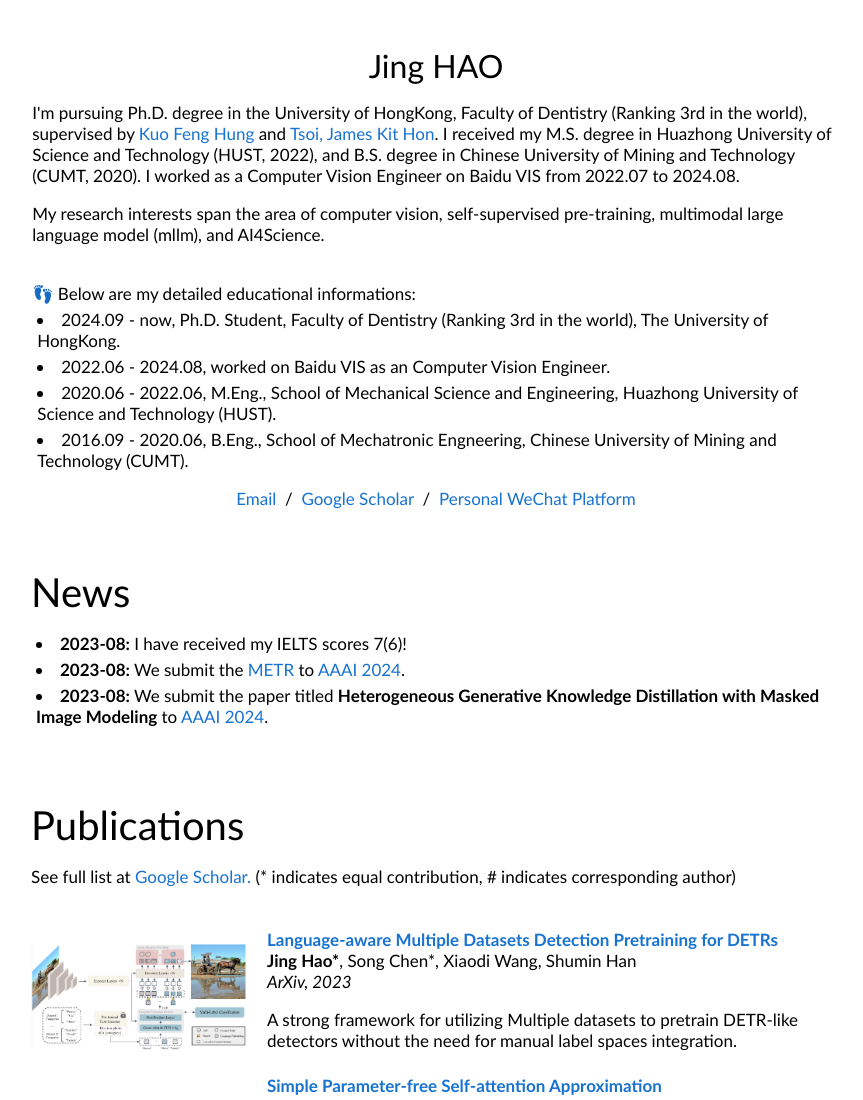
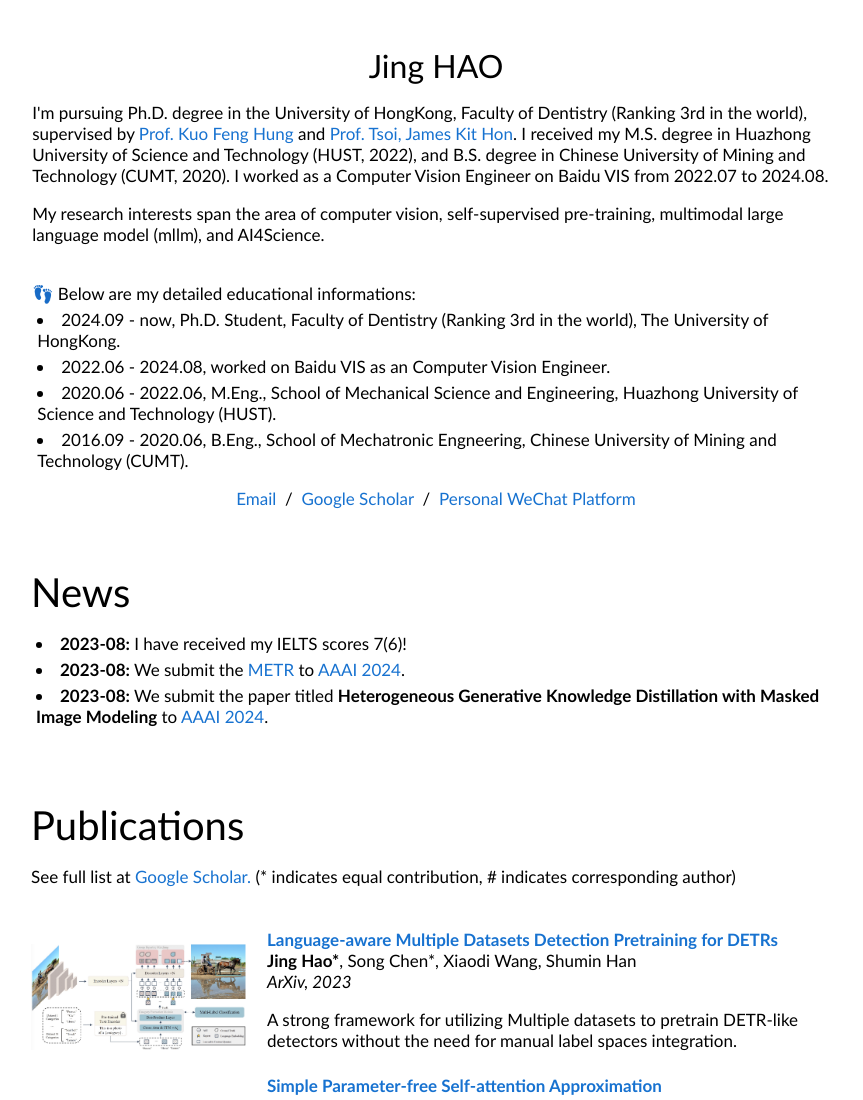
Before and after one commit to isbrycee/isbrycee.github.io, a plain HTML site: page index.html in a window 1280 px wide. Shown: the top 1100 px of the page, without its empty margins (204-1067 px from the left). Drawn offline with Linux system fonts and the light colour scheme.

Commit message:
Update index.html

```diff
--- a/index.html
+++ b/index.html
@@ -31,7 +31,7 @@
                 <name>Jing HAO</name>
               </p>
               <p>
-	      I'm pursuing Ph.D. degree in the University of HongKong, Faculty of Dentistry (Ranking 3rd in the world), supervised by <a href="https://scholar.google.com/citations?user=17V5x14AAAAJ&hl=zh-CN">Kuo Feng Hung</a> and <a href="https://scholar.google.com/citations?user=mXzEprAAAAAJ">Tsoi, James Kit Hon</a>. I received my M.S. degree in Huazhong University of Science and Technology (HUST, 2022), and B.S. degree in Chinese University of Mining and Technology (CUMT, 2020). I worked as a Computer Vision Engineer on Baidu VIS from 2022.07 to 2024.08.
+	      I'm pursuing Ph.D. degree in the University of HongKong, Faculty of Dentistry (Ranking 3rd in the world), supervised by <a href="https://scholar.google.com/citations?user=17V5x14AAAAJ&hl=zh-CN">Prof. Kuo Feng Hung</a> and <a href="https://scholar.google.com/citations?user=mXzEprAAAAAJ">Prof. Tsoi, James Kit Hon</a>. I received my M.S. degree in Huazhong University of Science and Technology (HUST, 2022), and B.S. degree in Chinese University of Mining and Technology (CUMT, 2020). I worked as a Computer Vision Engineer on Baidu VIS from 2022.07 to 2024.08.
               </p>
               <p>
               My research interests span the area of computer vision, self-supervised pre-training, multimodal large language model (mllm), and AI4Science.
```
